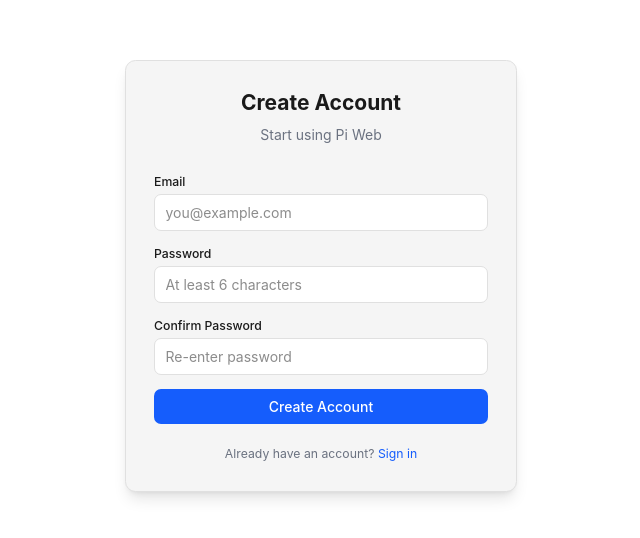
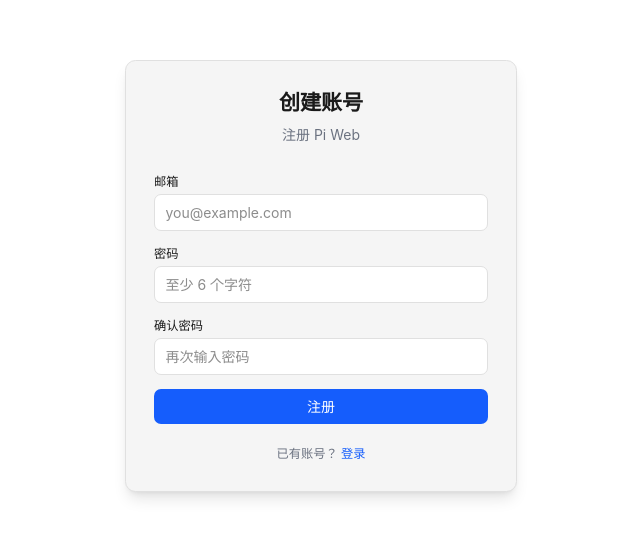
Before and after one commit to kwon85428-art/pi-web-saas, a Next.js app: page /register in a window 1280 px wide. Shown: the part 124-662 px from the top of the page, without its empty margins (319-959 px from the left). Built offline with nearby package versions, Linux system fonts and the light colour scheme.

Commit message:
i18n: Chinese UI (login/register/menu/API errors)

```diff
--- a/app/api/auth/logout/route.ts
+++ b/app/api/auth/logout/route.ts
@@ -14,6 +14,6 @@
     return NextResponse.json({ success: true });
   } catch (e: any) {
     console.error('Logout error:', e);
-    return NextResponse.json({ error: 'Logout failed' }, { status: 500 });
+    return NextResponse.json({ error: '退出失败' }, { status: 500 });
   }
 }
--- a/app/api/auth/me/route.ts
+++ b/app/api/auth/me/route.ts
@@ -23,6 +23,6 @@
     });
   } catch (e: any) {
     console.error('Get user error:', e);
-    return NextResponse.json({ error: 'Failed to get user' }, { status: 500 });
+    return NextResponse.json({ error: '获取用户信息失败' }, { status: 500 });
   }
 }
--- a/app/login/page.tsx
+++ b/app/login/page.tsx
@@ -10,7 +10,6 @@
   const [password, setPassword] = useState('');
   const [error, setError] = useState('');
   const [loading, setLoading] = useState(false);
-  const [wechatUrl, setWechatUrl] = useState<string | null>(null);
 
   const handleEmailLogin = async (e: React.FormEvent) => {
     e.preventDefault();
@@ -24,13 +23,13 @@
       });
       const data = await res.json();
       if (!res.ok) {
-        setError(data.error || 'Login failed');
+        setError(data.error || '登录失败');
         return;
       }
       router.push('/');
       router.refresh();
     } catch {
-      setError('Network error. Please try again.');
+      setError('网络错误，请重试');
     } finally {
       setLoading(false);
     }
@@ -46,7 +45,7 @@
         setError(data.hint || data.error);
       }
     } catch {
-      setError('Failed to initiate WeChat login');
+      setError('微信登录启动失败');
     }
   };
 
@@ -54,7 +53,7 @@
     <div className="min-h-screen flex items-center justify-center bg-[var(--bg)]">
       <div className="w-full max-w-md p-8 bg-[var(--bg-panel)] rounded-xl border border-[var(--border)] shadow-lg">
         <h1 className="text-2xl font-bold text-center mb-2 text-[var(--text)]">Pi Web</h1>
-        <p className="text-center text-[var(--text-muted)] mb-8">Sign in to your account</p>
+        <p className="text-center text-[var(--text-muted)] mb-8">登录你的账号</p>
 
         {error && (
           <div className="mb-4 p-3 bg-red-50 border border-red-200 rounded-lg text-red-700 text-sm">
@@ -64,7 +63,7 @@
 
         <form onSubmit={handleEmailLogin} className="space-y-4">
           <div>
-            <label className="block text-sm font-medium text-[var(--text)] mb-1">Email</label>
+            <label className="block text-sm font-medium text-[var(--text)] mb-1">邮箱</label>
             <input
               type="email"
               value={email}
@@ -75,7 +74,7 @@
             />
           </div>
           <div>
-            <label className="block text-sm font-medium text-[var(--text)] mb-1">Password</label>
+            <label className="block text-sm font-medium text-[var(--text)] mb-1">密码</label>
             <input
               type="password"
               value={password}
@@ -90,13 +89,13 @@
             disabled={loading}
             className="w-full py-2 px-4 bg-blue-600 hover:bg-blue-700 disabled:bg-blue-400 text-white rounded-lg font-medium transition-colors"
           >
-            {loading ? 'Signing in...' : 'Sign in'}
+            {loading ? '登录中...' : '登录'}
           </button>
         </form>
 
         <div className="my-6 flex items-center gap-3">
           <div className="flex-1 h-px bg-[var(--border)]" />
-          <span className="text-xs text-[var(--text-muted)]">or</span>
+          <span className="text-xs text-[var(--text-muted)]">或</span>
           <div className="flex-1 h-px bg-[var(--border)]" />
         </div>
 
@@ -107,13 +106,13 @@
           <svg className="w-5 h-5" viewBox="0 0 24 24" fill="currentColor">
             <path d="M8.691 2.188C3.891 2.188 0 5.476 0 9.53c0 2.212 1.17 4.203 3.002 5.55a.59.59 0 0 1 .213.665l-.39 1.48c-.019.07-.048.141-.048.213 0 .163.13.295.29.295a.326.326 0 0 0 .167-.054l1.903-1.114a.864.864 0 0 1 .717-.098 10.16 10.16 0 0 0 2.837.403c.276 0 .543-.027.811-.05-.857-2.578.157-4.972 1.932-6.446 1.703-1.415 3.882-1.98 5.853-1.838-.576-3.583-4.196-6.348-8.596-6.348zM5.785 5.991c.642 0 1.162.529 1.162 1.18a1.17 1.17 0 0 1-1.162 1.178A1.17 1.17 0 0 1 4.623 7.17c0-.651.52-1.18 1.162-1.18zm5.813 0c.642 0 1.162.529 1.162 1.18a1.17 1.17 0 0 1-1.162 1.178 1.17 1.17 0 0 1-1.162-1.178c0-.651.52-1.18 1.162-1.18zm5.34 2.867c-1.797-.052-3.746.512-5.28 1.786-1.72 1.428-2.687 3.72-1.78 6.22.942 2.453 3.666 4.229 6.884 4.229.826 0 1.622-.12 2.361-.336a.722.722 0 0 1 .598.082l1.584.926a.272.272 0 0 0 .14.047c.134 0 .24-.111.24-.247 0-.06-.023-.12-.038-.177l-.327-1.233a.582.582 0 0 1-.023-.156.49.49 0 0 1 .201-.398C23.024 18.48 24 16.82 24 14.98c0-3.21-2.931-5.952-7.062-6.122zm.202 2.643c.535 0 .969.44.969.982a.976.976 0 0 1-.969.983.976.976 0 0 1-.969-.983c0-.542.434-.982.97-.982zm-4.844 0c.535 0 .969.44.969.982a.976.976 0 0 1-.969.983.976.976 0 0 1-.969-.983c0-.542.434-.982.97-.982z"/>
           </svg>
-          Sign in with WeChat
+          微信登录
         </button>
 
         <p className="mt-6 text-center text-sm text-[var(--text-muted)]">
-          Don&apos;t have an account?{' '}
+          还没有账号？{' '}
           <Link href="/register" className="text-blue-600 hover:underline">
-            Create one
+            注册
           </Link>
         </p>
       </div>
--- a/app/register/page.tsx
+++ b/app/register/page.tsx
@@ -17,12 +17,12 @@
     setError('');
 
     if (password !== confirm) {
-      setError('Passwords do not match');
+      setError('两次密码不一致');
       return;
     }
 
     if (password.length < 6) {
-      setError('Password must be at least 6 characters');
+      setError('密码至少 6 个字符');
       return;
     }
 
@@ -35,13 +35,13 @@
       });
       const data = await res.json();
       if (!res.ok) {
-        setError(data.error || 'Registration failed');
+        setError(data.error || '注册失败');
         return;
       }
       router.push('/');
       router.refresh();
     } catch {
-      setError('Network error. Please try again.');
+      setError('网络错误，请重试');
     } finally {
       setLoading(false);
     }
@@ -50,8 +50,8 @@
   return (
     <div className="min-h-screen flex items-center justify-center bg-[var(--bg)]">
       <div className="w-full max-w-md p-8 bg-[var(--bg-panel)] rounded-xl border border-[var(--border)] shadow-lg">
-        <h1 className="text-2xl font-bold text-center mb-2 text-[var(--text)]">Create Account</h1>
-        <p className="text-center text-[var(--text-muted)] mb-8">Start using Pi Web</p>
+        <h1 className="text-2xl font-bold text-center mb-2 text-[var(--text)]">创建账号</h1>
+        <p className="text-center text-[var(--text-muted)] mb-8">注册 Pi Web</p>
 
         {error && (
           <div className="mb-4 p-3 bg-red-50 border border-red-200 rounded-lg text-red-700 text-sm">
@@ -61,7 +61,7 @@
 
         <form onSubmit={handleRegister} className="space-y-4">
           <div>
-            <label className="block text-sm font-medium text-[var(--text)] mb-1">Email</label>
+            <label className="block text-sm font-medium text-[var(--text)] mb-1">邮箱</label>
             <input
               type="email"
               value={email}
@@ -72,24 +72,24 @@
             />
           </div>
           <div>
-            <label className="block text-sm font-medium text-[var(--text)] mb-1">Password</label>
+            <label className="block text-sm font-medium text-[var(--text)] mb-1">密码</label>
             <input
               type="password"
               value={password}
               onChange={(e) => setPassword(e.target.value)}
               className="w-full px-3 py-2 border border-[var(--border)] rounded-lg bg-[var(--bg)] text-[var(--text)] focus:outline-none focus:ring-2 focus:ring-blue-500"
-              placeholder="At least 6 characters"
+              placeholder="至少 6 个字符"
               required
             />
           </div>
           <div>
-            <label className="block text-sm font-medium text-[var(--text)] mb-1">Confirm Password</label>
+            <label className="block text-sm font-medium text-[var(--text)] mb-1">确认密码</label>
             <input
               type="password"
               value={confirm}
               onChange={(e) => setConfirm(e.target.value)}
               className="w-full px-3 py-2 border border-[var(--border)] rounded-lg bg-[var(--bg)] text-[var(--text)] focus:outline-none focus:ring-2 focus:ring-blue-500"
-              placeholder="Re-enter password"
+              placeholder="再次输入密码"
               required
             />
           </div>
@@ -98,14 +98,14 @@
             disabled={loading}
             className="w-full py-2 px-4 bg-blue-600 hover:bg-blue-700 disabled:bg-blue-400 text-white rounded-lg font-medium transition-colors"
           >
-            {loading ? 'Creating account...' : 'Create Account'}
+            {loading ? '注册中...' : '注册'}
           </button>
         </form>
 
         <p className="mt-6 text-center text-sm text-[var(--text-muted)]">
-          Already have an account?{' '}
+          已有账号？{' '}
           <Link href="/login" className="text-blue-600 hover:underline">
-            Sign in
+            登录
           </Link>
         </p>
       </div>
--- a/components/UserMenu.tsx
+++ b/components/UserMenu.tsx
@@ -42,7 +42,7 @@
 
   if (!user) return null;
 
-  const initials = (user.nickname || user.email || 'U').slice(0, 2).toUpperCase();
+  const initials = (user.nickname || user.email || '用').slice(0, 2).toUpperCase();
 
   return (
     <div ref={menuRef} style={{ position: 'relative', marginLeft: 'auto' }}>
@@ -87,7 +87,7 @@
         }}>
           <div style={{ padding: '12px 14px', borderBottom: '1px solid var(--border)' }}>
             <div style={{ fontSize: 13, fontWeight: 600, color: 'var(--text)' }}>
-              {user.nickname || 'User'}
+              {user.nickname || '用户'}
             </div>
             <div style={{ fontSize: 11, color: 'var(--text-muted)', marginTop: 2 }}>
               {user.email || 'WeChat user'}
@@ -99,7 +99,7 @@
               color: user.subscription?.status === 'active' ? '#059669' : '#dc2626',
               fontSize: 10, fontWeight: 500,
             }}>
-              {user.subscription?.plan || 'free'} · {user.subscription?.status === 'active' ? 'Active' : 'Inactive'}
+              {user.subscription?.plan || '免费'} · {user.subscription?.status === 'active' ? '已激活' : '未激活'}
             </div>
           </div>
           <button
```
Also changed, not shown: app/api/auth/login/route.ts (+4 -4 lines), app/api/auth/register/route.ts (+5 -5 lines), app/api/auth/wechat/route.ts (+5 -5 lines).
